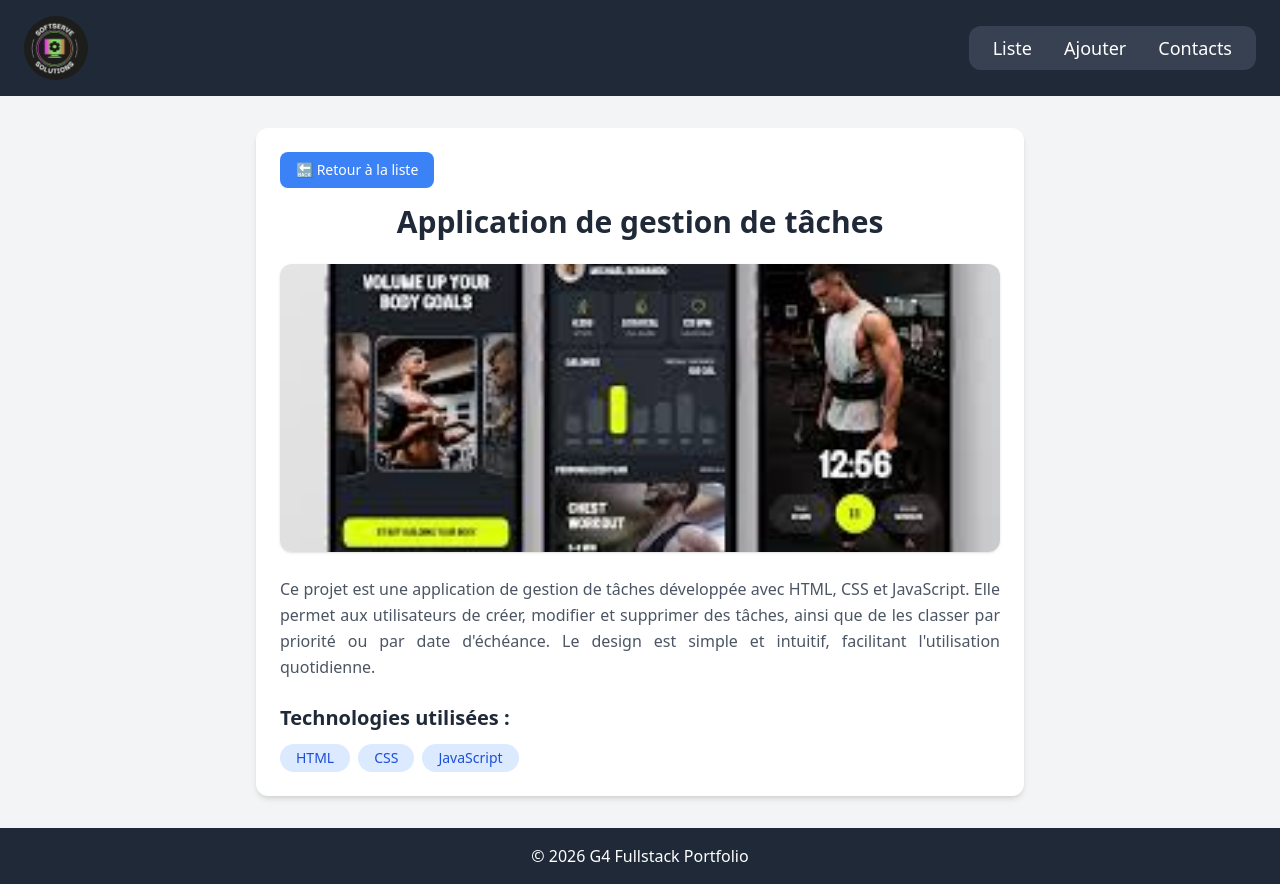
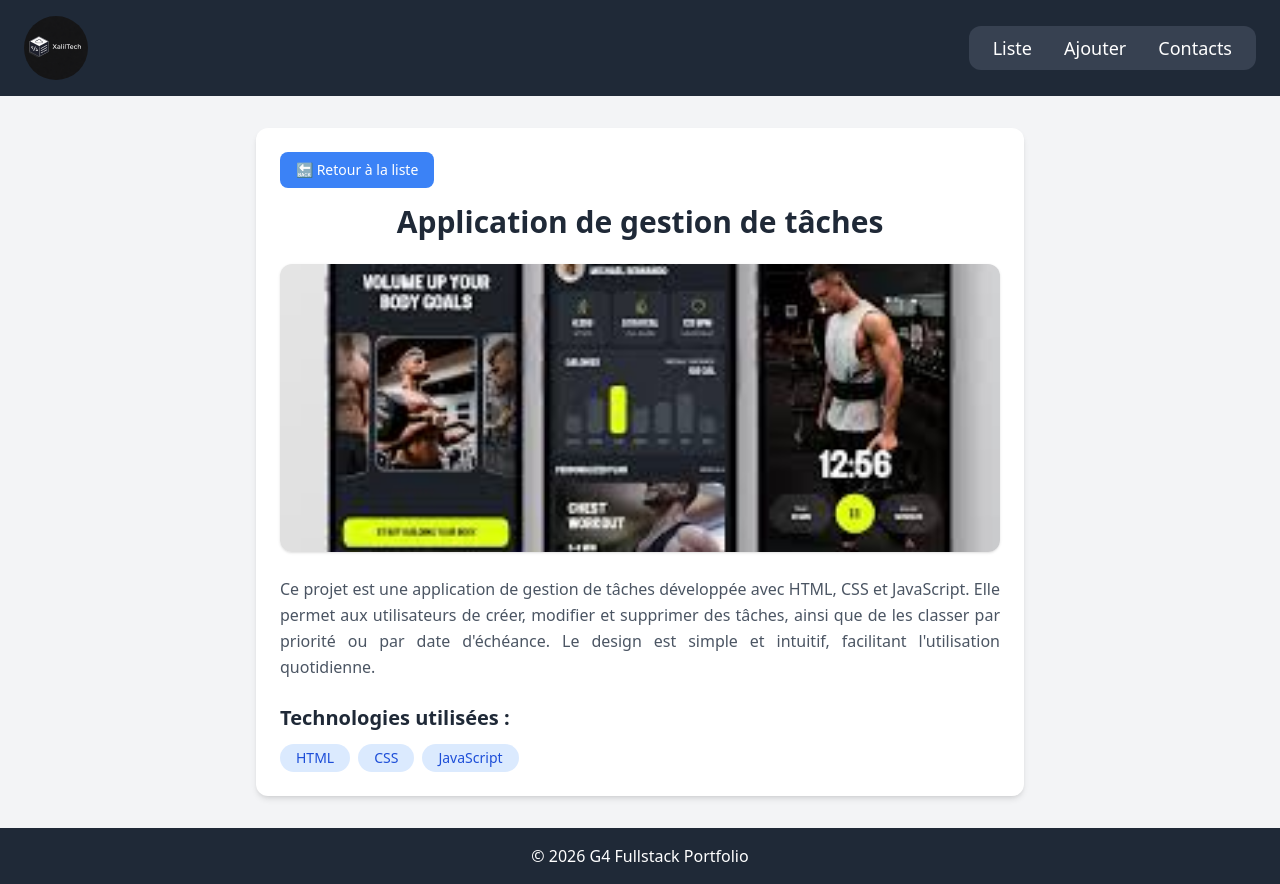
Before and after one commit to ibrahimodc/Portfolio-avec-Tailwind, a website: page Pages_html/mes_projets/projet2.html in a window 1280 px wide. Drawn offline with nearby package versions, Linux system fonts and the light colour scheme; files whose address does not match are found by name.

Commit message:
Modification du loge dans la page projet 2

```diff
--- a/Pages_html/mes_projets/projet2.html
+++ b/Pages_html/mes_projets/projet2.html
@@ -11,7 +11,7 @@
   <!-- Header -->
   <header class="bg-gray-800 text-white px-6 py-4 flex items-center justify-between">
     <a href="../../../index.html">
-      <img src="img/logo.jpeg" alt="Logo du Portfolio" class="w-16 h-16 rounded-full object-cover">
+      <img src="/src/images_apprenants/xalil2.png" alt="Logo du Portfolio" class="w-16 h-16 rounded-full object-cover">
     </a>
     <nav class="bg-gray-700 px-6 py-2 rounded-xl flex gap-8">
       <a href="../../html-pages/lister-projet.html" class="text-white text-lg hover:text-green-400 transition-colors">Liste</a>
```
